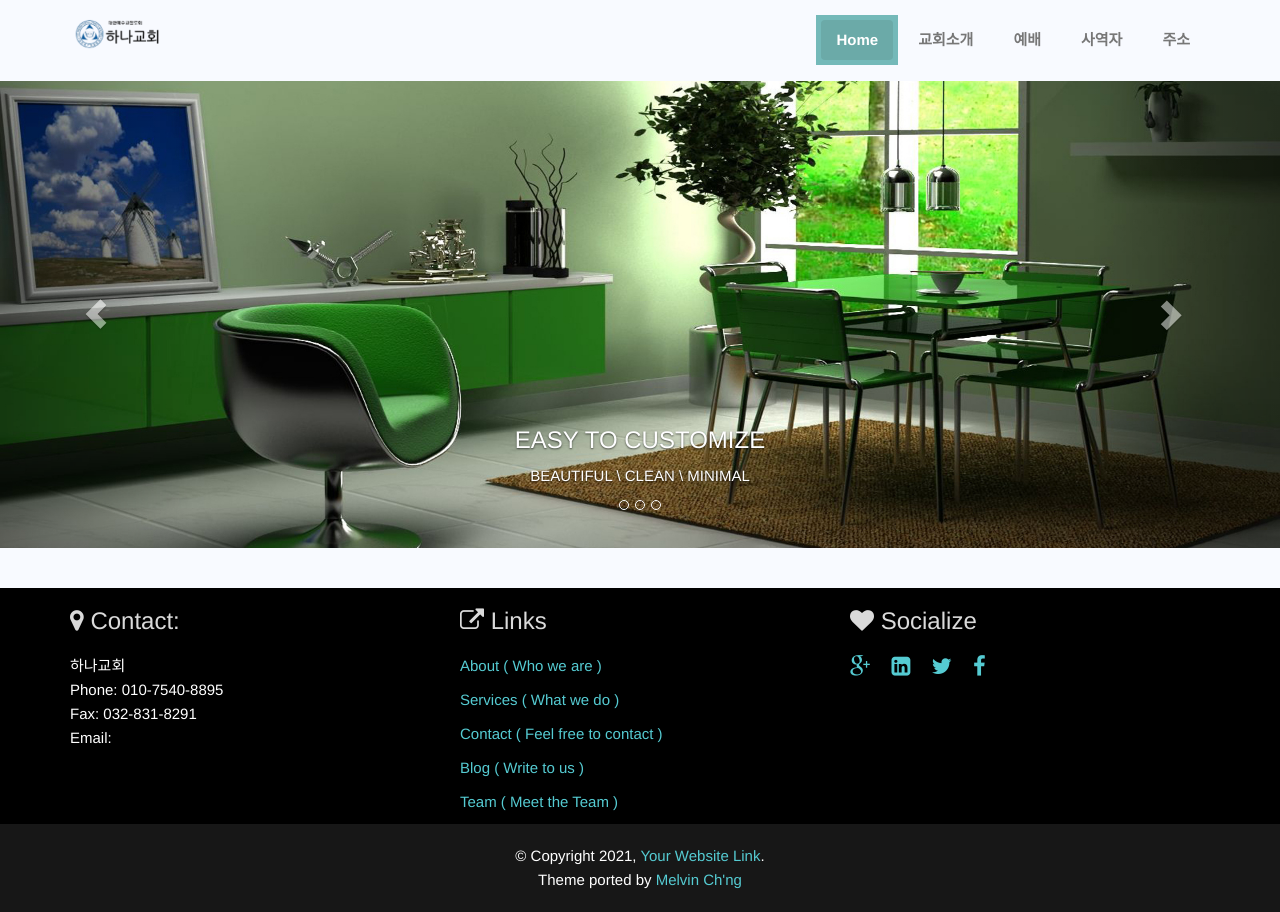
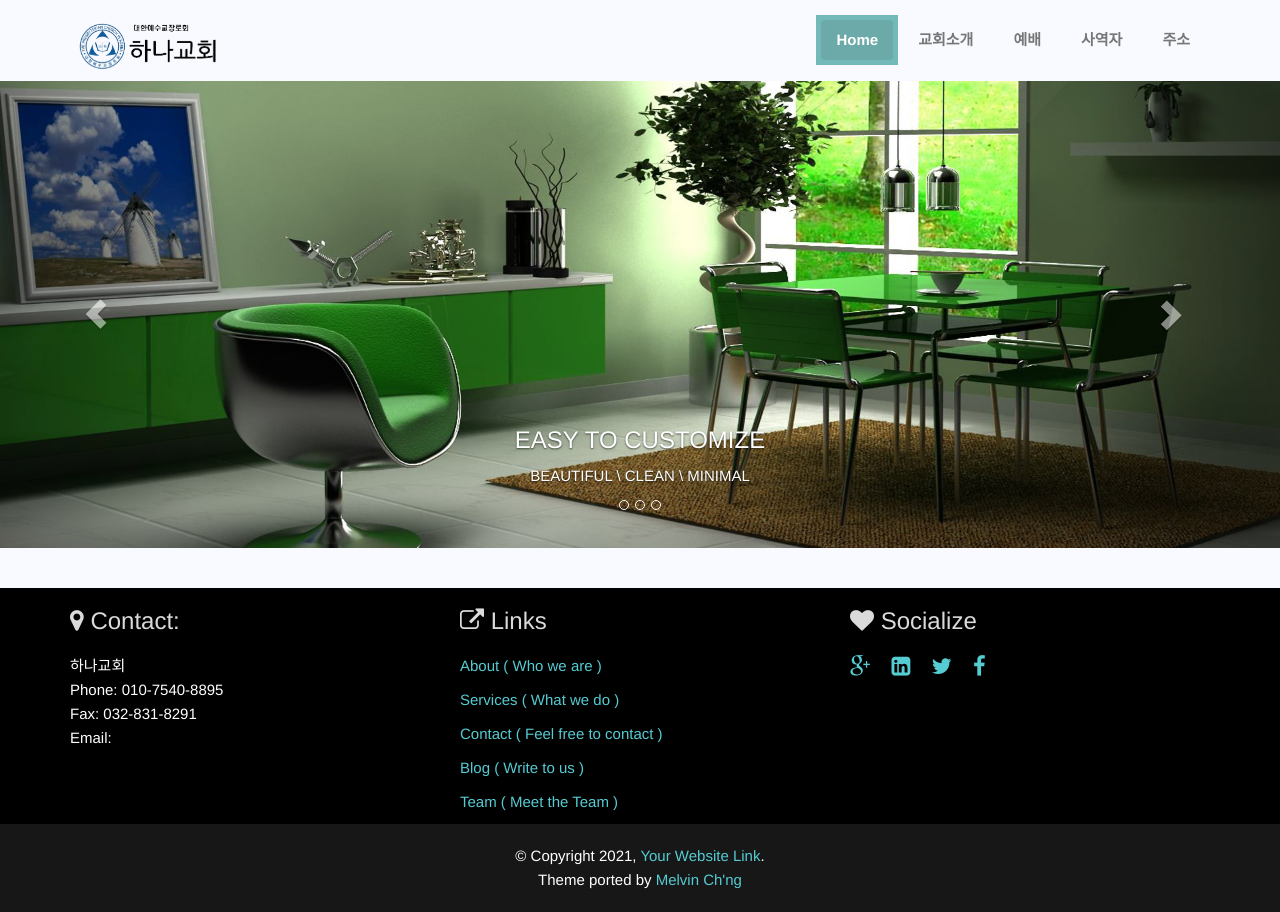
Before and after one commit to ky7581/ky7581.github.io, a Jekyll site: the page built from index.html, in a window 1280 px wide. Built offline with Jekyll 4.4.1, drawn with Linux system fonts in a browser that asks for light colours.

Commit message:
Update style.css

```diff
--- a/assets/css/style.css
+++ b/assets/css/style.css
@@ -371,7 +371,7 @@ p.blog-text{
 }
 
 .office-logo {
-  width: 100px;
+  height: 66px;
 }
 
 @media (max-width: 768px){
```
